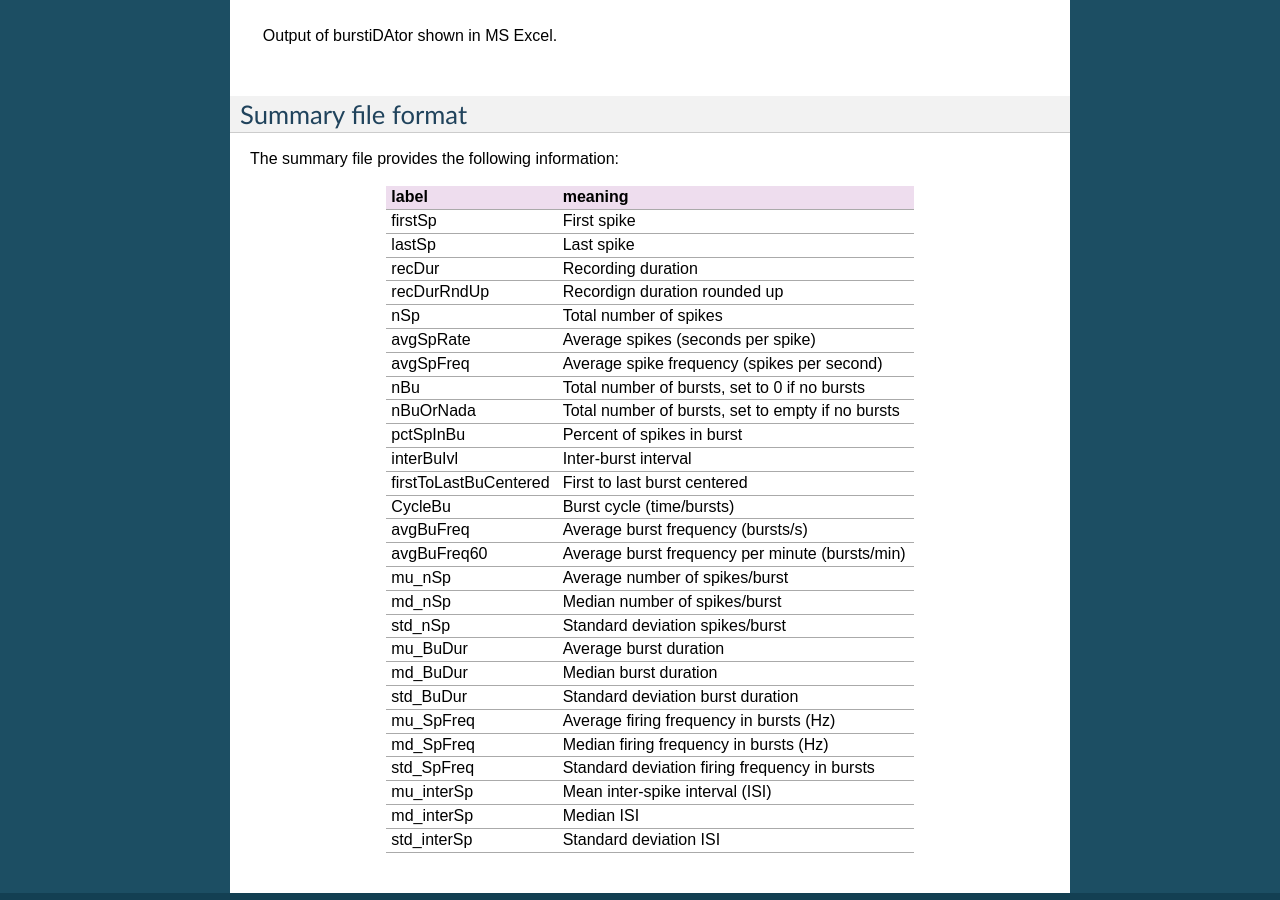
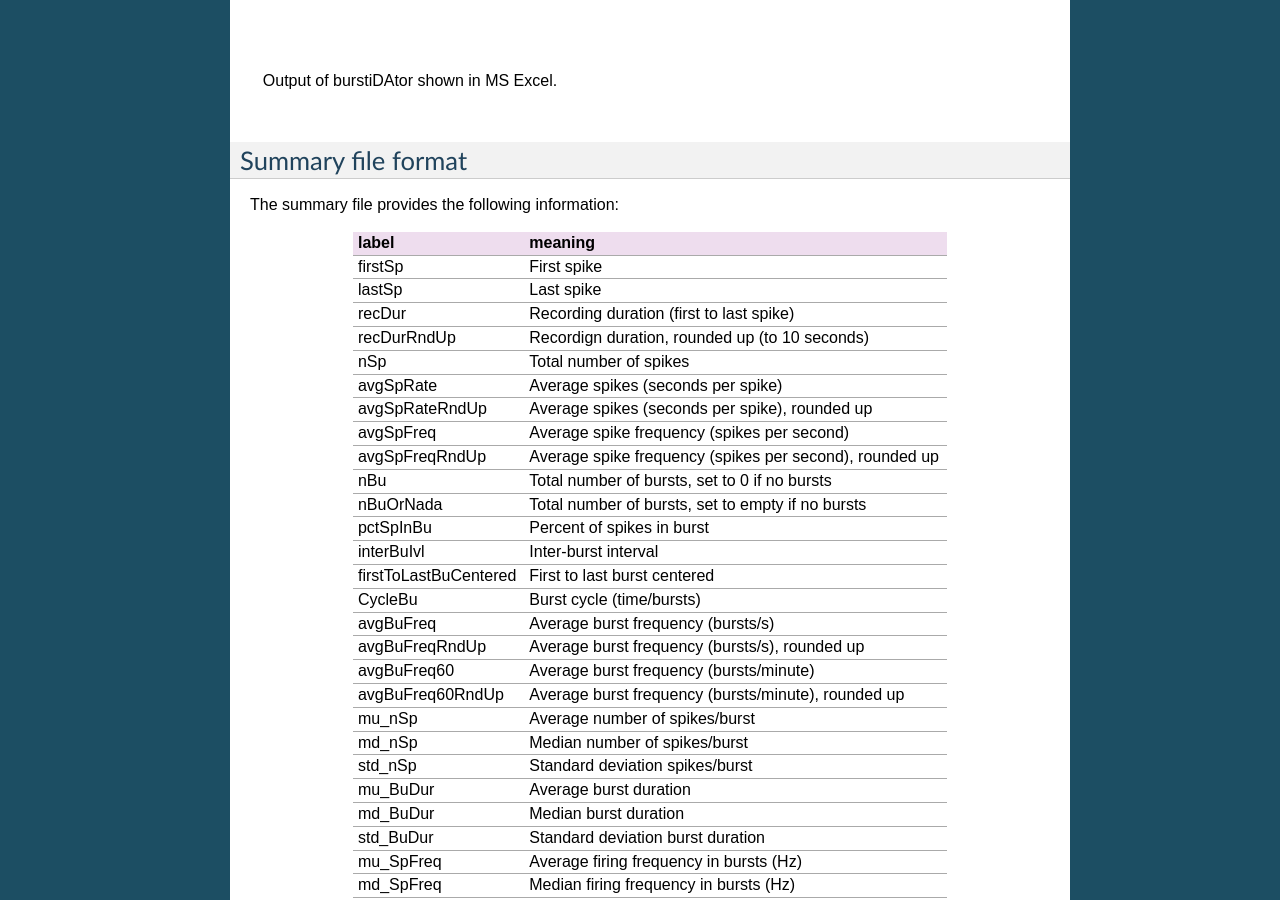
Before and after one commit to nno/burstiDAtor, a Sphinx documentation site: the page built from doc/source/manual.rst, in a window 1280 px wide and 900 px high, scrolled down 4867 px. Built offline with Sphinx 7.4.7, drawn with Linux system fonts in a browser that asks for light colours; some of the changed text lies outside the part shown.

Commit message:
DOC: update fields including *RndUp

```diff
--- a/doc/source/manual.rst
+++ b/doc/source/manual.rst
@@ -59,6 +59,7 @@ Burstidator analysis
 
   + usually this involves double-clicking the ``burstiDAtor.jar`` file.
 
+* Optionally: to switch between burst detection for DA or 5HT neuron burst detection, click ``type: DA`` / ``type: 5HT``.
 * Click *Wizard*.
 * Browse to the folder containing the ``*.txt`` output files from Spike2 (see above).
 * Click *open*. BurstiDAtor will display the number of ``*.txt`` files in that folder.
@@ -86,16 +87,18 @@ Summary file format
 -------------------
 The summary file provides the following information:
 
-======================= ==================================================
+======================= =======================================================
 label                   meaning
-======================= ==================================================
+======================= =======================================================
 firstSp	                First spike
 lastSp                  Last spike
-recDur                  Recording duration
-recDurRndUp             Recordign duration rounded up
+recDur                  Recording duration (first to last spike)
+recDurRndUp             Recordign duration, rounded up (to 10 seconds)
 nSp                     Total number of spikes
 avgSpRate               Average spikes (seconds per spike)
+avgSpRateRndUp          Average spikes (seconds per spike), rounded up
 avgSpFreq               Average spike frequency (spikes per second)
+avgSpFreqRndUp          Average spike frequency (spikes per second), rounded up
 nBu                     Total number of bursts, set to 0 if no bursts
 nBuOrNada               Total number of bursts, set to empty if no bursts
 pctSpInBu               Percent of spikes in burst
@@ -103,7 +106,9 @@ interBuIvl              Inter-burst interval
 firstToLastBuCentered   First to last burst centered
 CycleBu	                Burst cycle (time/bursts)
 avgBuFreq               Average burst frequency (bursts/s)
-avgBuFreq60             Average burst frequency per minute (bursts/min)
+avgBuFreqRndUp          Average burst frequency (bursts/s), rounded up
+avgBuFreq60             Average burst frequency (bursts/minute)
+avgBuFreq60RndUp        Average burst frequency (bursts/minute), rounded up
 mu_nSp                  Average number of spikes/burst
 md_nSp                  Median number of spikes/burst
 std_nSp                 Standard deviation spikes/burst
@@ -116,4 +121,4 @@ std_SpFreq              Standard deviation firing frequency in bursts
 mu_interSp              Mean inter-spike interval (ISI)
 md_interSp              Median ISI
 std_interSp             Standard deviation ISI
-======================= ==================================================
+======================= =======================================================
```
